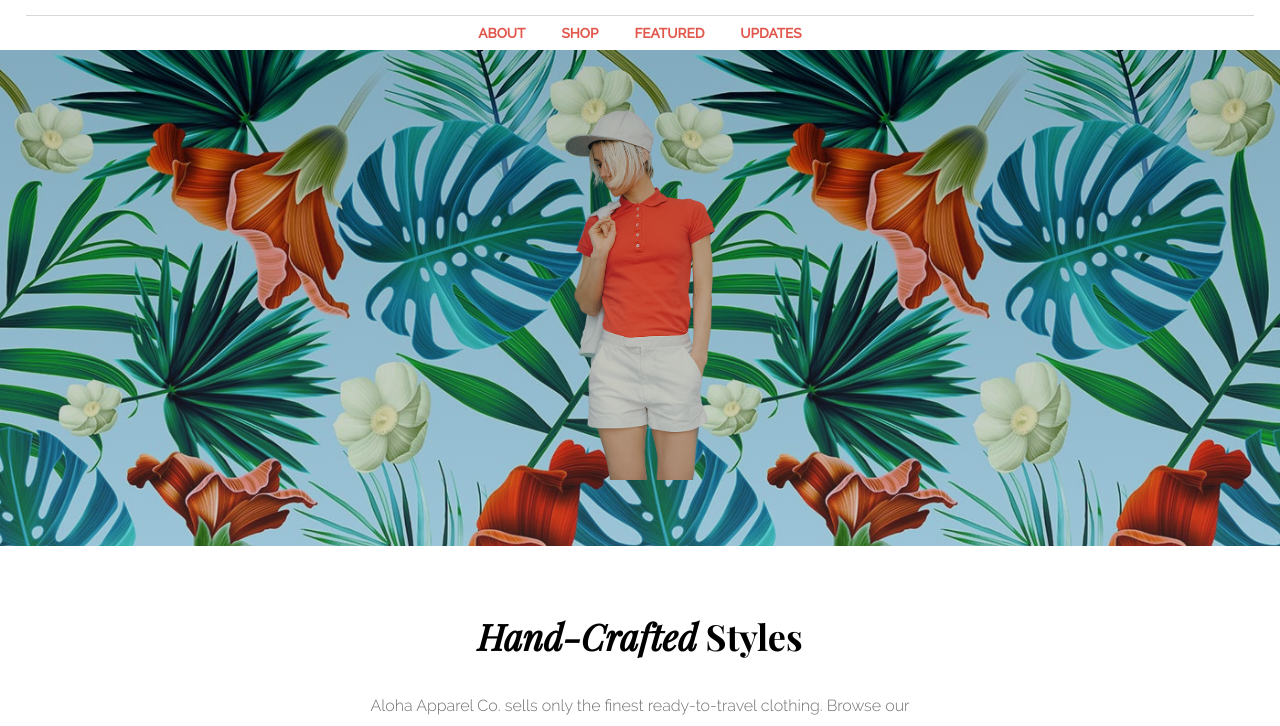
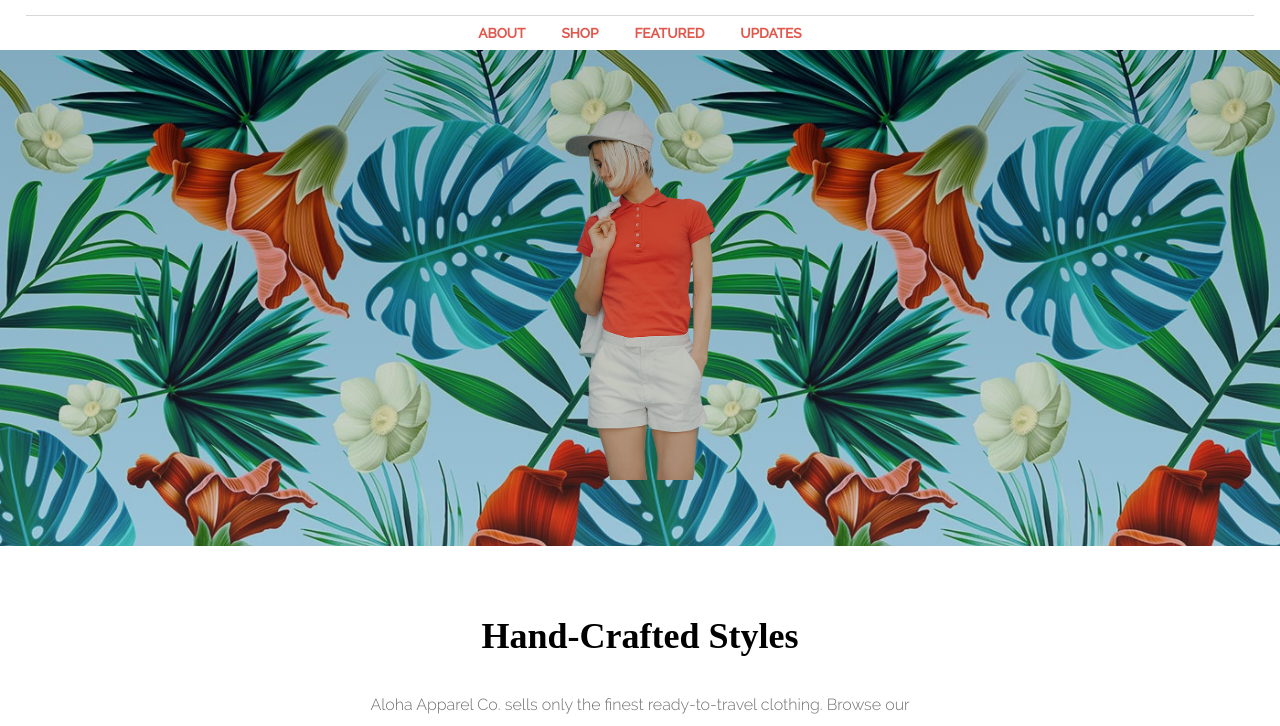
Before and after one commit to soniasophia/Aloha, a plain HTML site: page index.html in a window 1280 px wide. Shown: the part 74-800 px from the top of the page. Drawn offline with nearby package versions, Linux system fonts and the light colour scheme; a script that the page names is missing.

Commit message:
Fonts Edit

```diff
--- a/CSS/style.css
+++ b/CSS/style.css
@@ -23,19 +23,19 @@
 }
 
 @font-face {
-    font-family: 'playfair_displaybold';
+    font-family: 'playfair';
     src: url('../fonts/playfairdisplay-bold-webfont.eot');
     src: url('../fonts/playfairdisplay-bold-webfont.eot?#iefix') format('embedded-opentype'),
          url('../fonts/playfairdisplay-bold-webfont.woff2') format('woff2'),
          url('../fonts/playfairdisplay-bold-webfont.woff') format('woff'),
          url('../fonts/playfairdisplay-bold-webfont.ttf') format('truetype'),
          url('../fonts/playfairdisplay-bold-webfont.svg#playfair_displaybold') format('svg');
-    font-weight: normal;
+    font-weight: bold;
     font-style: normal;
 }
 
 @font-face {
-    font-family: 'playfair_displayregular';
+    font-family: 'playfair';
     src: url('../fonts/playfairdisplay-regular-webfont.eot');
     src: url('../fonts/playfairdisplay-regular-webfont.eot?#iefix') format('embedded-opentype'),
          url('../fonts/playfairdisplay-regular-webfont.woff2') format('woff2'),
@@ -47,7 +47,7 @@
 }
 
 @font-face {
-    font-family: 'ralewaylight_italic';
+    font-family: 'ralewaylight';
     src: url('../fonts/raleway-lightitalic-webfont.eot');
     src: url('../fonts/raleway-lightitalic-webfont.eot?#iefix') format('embedded-opentype'),
          url('../fonts/raleway-lightitalic-webfont.woff2') format('woff2'),
@@ -55,11 +55,11 @@
          url('../fonts/raleway-lightitalic-webfont.ttf') format('truetype'),
          url('../fonts/raleway-lightitalic-webfont.svg#ralewaylight_italic') format('svg');
     font-weight: normal;
-    font-style: normal;
+    font-style: italic;
 }
 
 @font-face {
-    font-family: 'ralewaymedium_italic';
+    font-family: 'ralewaymedium';
     src: url('../fonts/raleway-mediumitalic-webfont.eot');
     src: url('../fonts/raleway-mediumitalic-webfont.eot?#iefix') format('embedded-opentype'),
          url('../fonts/raleway-mediumitalic-webfont.woff2') format('woff2'),
@@ -67,23 +67,23 @@
          url('../fonts/raleway-mediumitalic-webfont.ttf') format('truetype'),
          url('../fonts/raleway-mediumitalic-webfont.svg#ralewaymedium_italic') format('svg');
     font-weight: normal;
-    font-style: normal;
+    font-style: italic;
 }
 
 @font-face {
-    font-family: 'playfair_displaybold_italic';
+    font-family: 'playfair';
     src: url('../fonts/playfairdisplay-bolditalic-webfont.eot');
     src: url('../fonts/playfairdisplay-bolditalic-webfont.eot?#iefix') format('embedded-opentype'),
          url('../fonts/playfairdisplay-bolditalic-webfont.woff2') format('woff2'),
          url('../fonts/playfairdisplay-bolditalic-webfont.woff') format('woff'),
          url('../fonts/playfairdisplay-bolditalic-webfont.ttf') format('truetype'),
          url('../fonts/playfairdisplay-bolditalic-webfont.svg#playfair_displaybold_italic') format('svg');
-    font-weight: normal;
-    font-style: normal;
+    font-weight: bold;
+    font-style: italic;
 }
 
 @font-face {
-    font-family: 'playfair_displayitalic';
+    font-family: 'playfair';
     src: url('../fonts/playfairdisplay-italic-webfont.eot');
     src: url('../fonts/playfairdisplay-italic-webfont.eot?#iefix') format('embedded-opentype'),
          url('../fonts/playfairdisplay-italic-webfont.woff2') format('woff2'),
@@ -91,7 +91,7 @@
          url('../fonts/playfairdisplay-italic-webfont.ttf') format('truetype'),
          url('../fonts/playfairdisplay-italic-webfont.svg#playfair_displayitalic') format('svg');
     font-weight: normal;
-    font-style: normal;
+    font-style: italic;
 }
 
 
```
